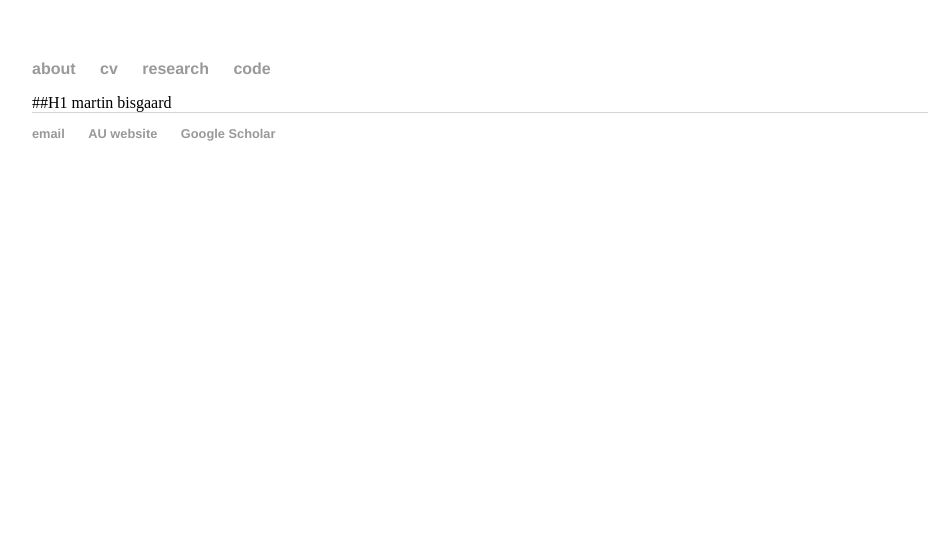
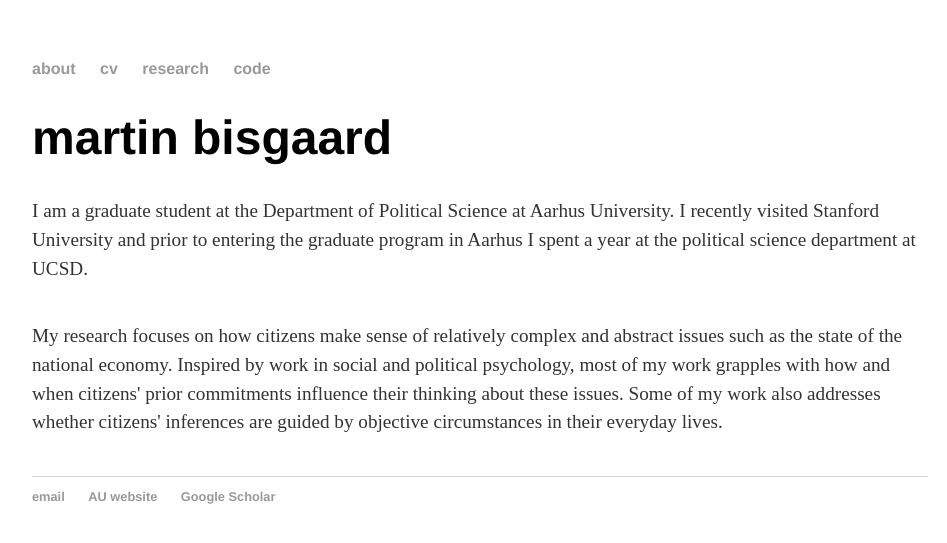
Before and after one commit to mbisgaard/mbisgaard.github.io, a Jekyll site: the page built from index.html, in a window 1280 px wide. Shown: the top 543 px of the page, without its empty margins (160-1107 px from the left). Built offline with Jekyll 4.4.1, drawn with Linux system fonts in a browser that asks for light colours.

Commit message:
Update index.html

```diff
--- a/index.html
+++ b/index.html
@@ -2,4 +2,14 @@
 layout: default
 title: Martin Bisgaard
 ---
-##H1 martin bisgaard
+<div class="blurb">
+	<h1>martin bisgaard</h1>
+
+	<p2>I am a graduate student at the Department of Political Science at Aarhus University. I recently visited Stanford University and prior to entering the graduate program in Aarhus I spent a year at the political science department at UCSD.</p2>
+		<p>&nbsp;</p>
+	<p2>My research focuses on how citizens make sense of relatively complex and abstract issues such as the state of the national economy. Inspired by work in social and political psychology, most of my work grapples with how and when citizens' prior commitments influence their thinking about these issues. Some of my work also addresses whether citizens' inferences are guided by objective circumstances in their everyday lives.</p2>
+
+
+	<p>&nbsp;</p>
+
+</div><!-- /.blurb -->
```
